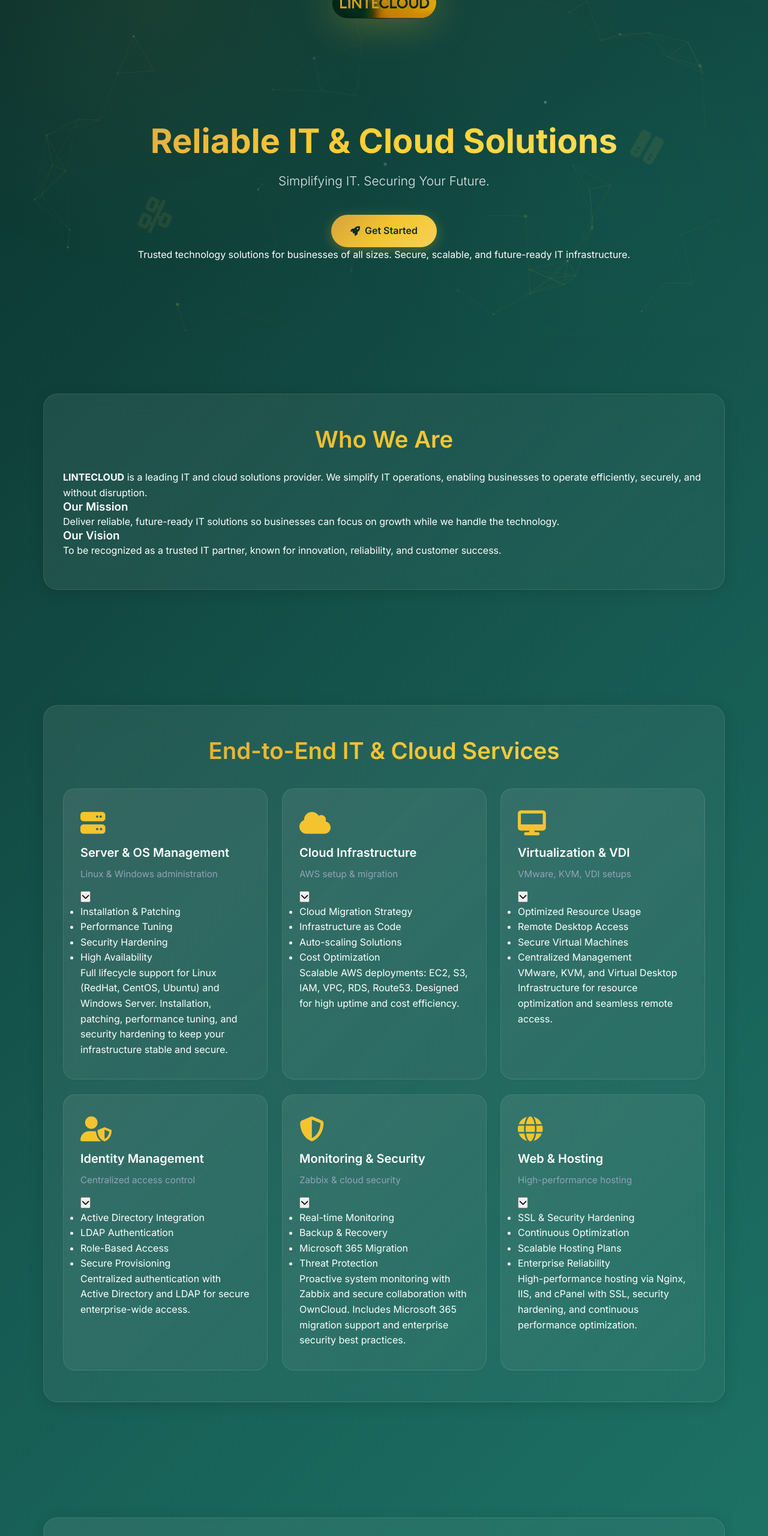
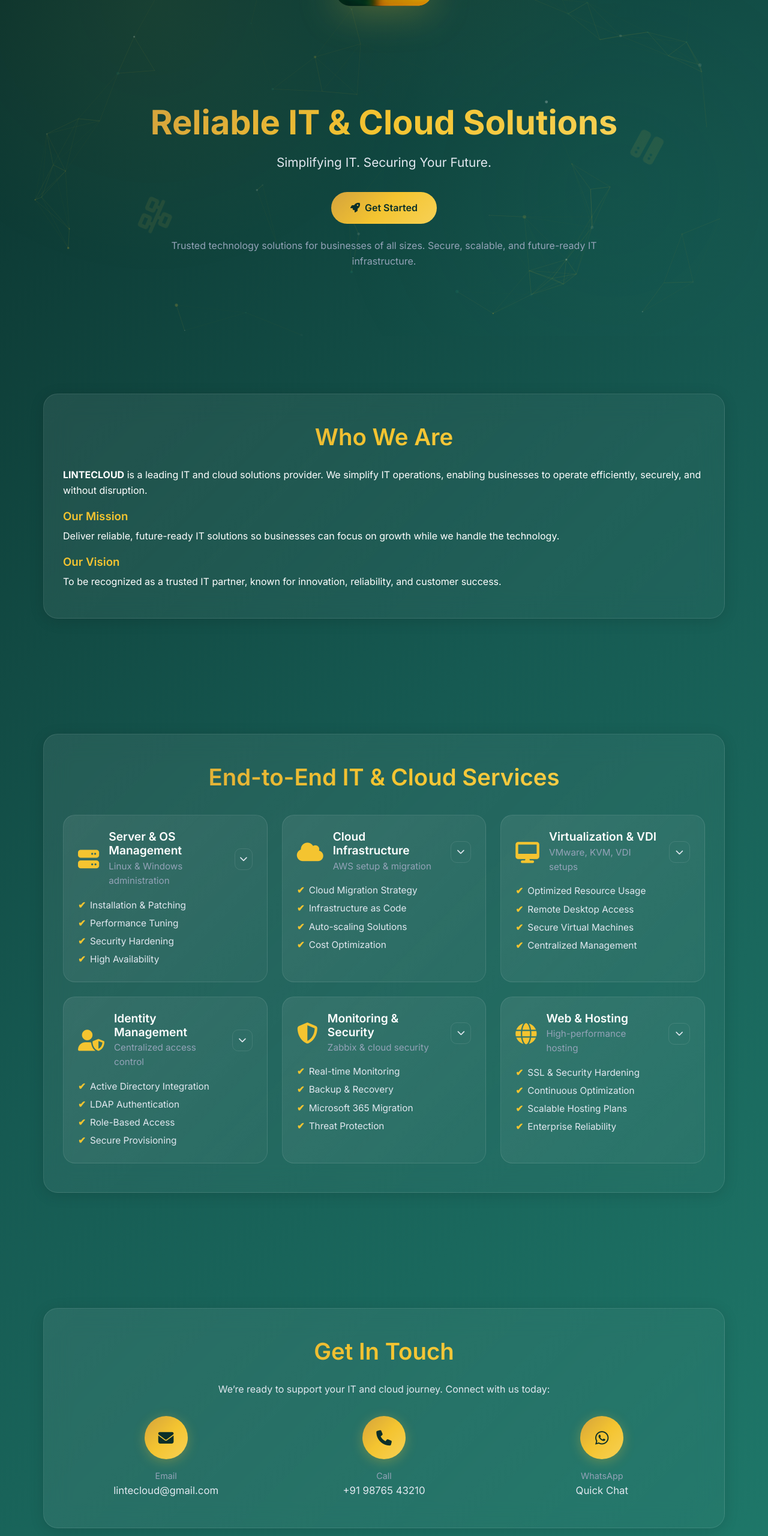
Before and after one commit to lintecloud/Lintecloud.github.io, a plain HTML site: page index.html in a window 1280 px wide. Shown: the part 240-2800 px from the top of the page at 60% size. Drawn offline with nearby package versions, Linux system fonts and the light colour scheme.

Commit message:
Update style.css

```diff
--- a/style.css
+++ b/style.css
@@ -1,198 +1,573 @@
-/* ========== Root variables (unchanged colors) ========== */
-:root{
+/* ==========================================================
+   Global Variables
+   ========================================================== */
+:root {
   --primary-dark: #0a2f2a;
   --primary-mid: #165a52;
   --primary-light: #1f7a6b;
+
   --accent-gold: #f4c430;
   --accent-gold-light: #f7d156;
   --accent-gold-dark: #d4a33d;
+
   --text-primary: #fff;
   --text-secondary: #e2e8f0;
   --text-muted: #94a3b8;
+
   --glass-bg: rgba(255, 255, 255, 0.05);
   --glass-border: rgba(255, 255, 255, 0.1);
-  --shadow-soft: 0 4px 24px rgba(0,0,0,0.12);
-  --shadow-strong: 0 8px 40px rgba(0,0,0,0.24);
-  --gradient-primary: linear-gradient(135deg,var(--primary-dark) 0%,var(--primary-mid) 50%,var(--primary-light) 100%);
-  --gradient-gold: linear-gradient(135deg,var(--accent-gold-dark) 0%,var(--accent-gold) 50%,var(--accent-gold-light) 100%);
-  --gradient-glass: linear-gradient(135deg,rgba(255,255,255,0.08) 0%,rgba(255,255,255,0.03) 100%);
+
+  --shadow-soft: 0 4px 24px rgba(0, 0, 0, 0.12);
+  --shadow-strong: 0 8px 40px rgba(0, 0, 0, 0.24);
+
+  --gradient-primary: linear-gradient(
+    135deg,
+    var(--primary-dark),
+    var(--primary-mid) 50%,
+    var(--primary-light)
+  );
+  --gradient-gold: linear-gradient(
+    135deg,
+    var(--accent-gold-dark),
+    var(--accent-gold) 50%,
+    var(--accent-gold-light)
+  );
+  --gradient-glass: linear-gradient(
+    135deg,
+    rgba(255, 255, 255, 0.08),
+    rgba(255, 255, 255, 0.03)
+  );
 }
 
-/* ========== Reset & base ========== */
-*{margin:0;padding:0;box-sizing:border-box;}
-html{scroll-behavior:smooth;}
-/* FIX: prevent horizontal scroll on small devices */
-html,body{max-width:100%;overflow-x:hidden;}
-body{
-  font-family:'Inter',sans-serif;
-  background:var(--gradient-primary);
-  color:var(--text-primary);
-  line-height:1.6;
-  min-height:100vh;
-  position:relative;
+/* ==========================================================
+   Base & Typography
+   ========================================================== */
+* {
+  margin: 0;
+  padding: 0;
+  box-sizing: border-box;
 }
 
-/* Background radial overlays (kept) */
-body::before{
-  content:'';
-  position:fixed;
-  top:0;left:0;right:0;bottom:0;
-  background:radial-gradient(circle at 20% 30%,rgba(244,196,48,0.05) 0%,transparent 40%),
-             radial-gradient(circle at 80% 70%,rgba(31,122,107,0.08) 0%,transparent 40%),
-             radial-gradient(circle at 60% 20%,rgba(244,196,48,0.03) 0%,transparent 30%);
-  z-index:-2;
+html {
+  scroll-behavior: smooth;
 }
 
-/* Typography */
-h1,h2,h3,h4{font-weight:600;line-height:1.2;}
-h2{font-size:2.4rem;margin-bottom:1.75rem;background:var(--gradient-gold);-webkit-background-clip:text;-webkit-text-fill-color:transparent;text-align:center;}
-
-/* Floating Elements */
-/* Keep icons but use low opacity & GPU friendly transform animation */
-.floating-element{
-  position:fixed;
-  opacity:0.08;
-  font-size:3rem;
-  color:var(--accent-gold);
-  z-index:-1;
-  user-select:none;
-  pointer-events:none;
-  will-change:transform;
-  transform-origin:center;
-  transition:opacity 0.3s linear;
-}
-.floating-1{top:14%;left:8%;animation:floatSlow 18s ease-in-out infinite;}
-.floating-2{top:58%;right:14%;animation:floatSlow 20s ease-in-out infinite;}
-.floating-3{bottom:18%;left:18%;animation:floatSlow 22s ease-in-out infinite;}
-@keyframes floatSlow{
-  0%{transform:translateY(0) rotate(0deg);}
-  33%{transform:translateY(-18px) rotate(120deg);}
-  66%{transform:translateY(10px) rotate(240deg);}
-  100%{transform:translateY(0) rotate(360deg);}
-}
-/* Reduce motion for users who prefer it */
-@media (prefers-reduced-motion: reduce){
-  .floating-element{animation: none !important; transform:none !important; opacity:0.06;}
+html, body {
+  max-width: 100%;
+  overflow-x: hidden;
 }
 
-/* Header */
-header{
-  position:fixed;top:0;left:0;right:0;height:70px;
-  background:rgba(10,47,42,0.85);
-  backdrop-filter:blur(20px);
-  border-bottom:1px solid var(--glass-border);
-  z-index:1000;
-  display:flex;align-items:center;justify-content:space-between;padding:0 2rem;
-  transition:all 0.3s ease;
-}
-header.scrolled{background:rgba(10,47,42,0.95);box-shadow:var(--shadow-soft);}
-.logo-text{font-size:1.4rem;font-weight:700;letter-spacing:3px;background:var(--gradient-gold);-webkit-background-clip:text;-webkit-text-fill-color:transparent;}
-.menu-toggle{display:none;font-size:1.5rem;color:var(--accent-gold);cursor:pointer;padding:8px;border-radius:8px;background:none;border:none;transition:all 0.3s;}
-.menu-toggle:hover,.menu-toggle:focus{background:var(--glass-bg);transform:scale(1.05);outline:none;}
-nav{display:flex;gap:2rem;}
-nav a{color:var(--text-secondary);font-weight:500;font-size:0.95rem;text-decoration:none;padding:8px 16px;border-radius:8px;position:relative;transition:all 0.25s;}
-nav a::before{content:'';position:absolute;bottom:0;left:50%;width:0;height:2px;background:var(--gradient-gold);transition:all 0.25s;transform:translateX(-50%);}
-nav a:hover,nav a:focus-visible{color:var(--accent-gold);background:var(--glass-bg);}
-nav a:hover::before,nav a:focus-visible::before{width:100%;}
-
-/* Hero */
-#hero{min-height:100vh;display:flex;flex-direction:column;align-items:center;justify-content:center;position:relative;padding:0 2rem;text-align:center;color:var(--text-primary);overflow:hidden;}
-#particles-js{position:absolute;top:0;left:0;width:100%;height:100%;z-index:1;pointer-events:none;}
-.hero-content{z-index:2;position:relative;max-width:1100px;padding:6rem 1rem;}
-.hero-logo{width:280px;height:auto;margin-bottom:2rem;filter:drop-shadow(0 8px 32px rgba(244,196,48,0.3));animation:heroFloat 6s ease-in-out infinite;will-change:transform;}
-@keyframes heroFloat{0%,100%{transform:translateY(0);}50%{transform:translateY(-8px);}}
-.hero-title{font-size:3.5rem;font-weight:700;margin-bottom:1rem;background:var(--gradient-gold);-webkit-background-clip:text;-webkit-text-fill-color:transparent;animation:titleGlow 8s ease-in-out infinite;user-select:none;}
-@keyframes titleGlow{0%,100%{filter:brightness(1);}50%{filter:brightness(1.15);}}
-.hero-subtitle{font-size:1.3rem;color:var(--text-secondary);max-width:600px;margin:0 auto 2.5rem;font-weight:300;user-select:none;}
-.cta-button{display:inline-flex;align-items:center;gap:0.5rem;padding:14px 32px;background:var(--gradient-gold);color:var(--primary-dark);font-weight:600;border-radius:50px;text-decoration:none;transition:all 0.25s;box-shadow:0 4px 20px rgba(244,196,48,0.3);user-select:none;}
-.cta-button:hover,.cta-button:focus{transform:translateY(-2px);box-shadow:0 8px 30px rgba(244,196,48,0.4);color:var(--primary-dark);outline:none;}
-
-/* Sections */
-section{padding:6rem 2rem;max-width:1200px;margin:0 auto;}
-.section-container{background:var(--gradient-glass);border-radius:24px;padding:3.25rem 2rem;border:1px solid var(--glass-border);box-shadow:var(--shadow-soft);backdrop-filter:blur(20px);}
-.about-text{font-size:1.05rem;line-height:1.8;color:var(--text-secondary);max-width:800px;margin:0 auto;}
-.about-text strong{color:var(--accent-gold);font-weight:600;}
-.about-text+.about-text{margin-top:1.25rem;}
-
-/* Services Grid - responsive-friendly (min width reduced) */
-.services-grid{display:grid;grid-template-columns:repeat(auto-fit,minmax(280px,1fr));gap:1.5rem;margin-top:2.5rem;}
-.service-card{background:var(--gradient-glass);border:1px solid var(--glass-border);border-radius:20px;padding:2.25rem 1.75rem;cursor:pointer;transition:transform 0.35s ease, box-shadow 0.35s ease;position:relative;overflow:hidden;color:var(--text-primary);will-change:transform,opacity;}
-.service-card::before{content:'';position:absolute;top:0;left:-100%;width:100%;height:100%;background:linear-gradient(90deg,transparent,rgba(244,196,48,0.05),transparent);transition:left 0.6s ease;}
-.service-card:hover{transform:translateY(-6px);box-shadow:var(--shadow-strong);border-color:rgba(244,196,48,0.3);}
-.service-card:hover::before{left:100%;}
-.service-icon{font-size:2.6rem;color:var(--accent-gold);margin-bottom:1rem;display:block;transition:transform 0.25s ease;user-select:none;}
-.service-card:hover .service-icon{transform:scale(1.08);filter:drop-shadow(0 0 12px rgba(244,196,48,0.4));}
-.service-title{font-size:1.25rem;margin-bottom:0.75rem;color:var(--text-primary);}
-.service-preview{color:var(--text-muted);font-size:0.95rem;margin-bottom:0.75rem;}
-.service-detail{color:var(--text-secondary);font-size:0.95rem;line-height:1.6;max-height:0;overflow:hidden;transition:max-height 0.35s ease,opacity 0.35s ease;margin-top:0;opacity:0;}
-.service-card.active .service-detail{max-height:240px;opacity:1;margin-top:1rem;}
-
-/* Contact */
-.contact-subtitle{font-size:1.1rem;color:var(--text-secondary);margin-bottom:2rem;text-align:center;}
-.contact-methods{display:flex;justify-content:center;gap:2rem;flex-wrap:wrap;}
-.contact-item{display:flex;flex-direction:column;align-items:center;gap:1rem;min-width:180px;}
-.contact-icon{width:72px;height:72px;background:var(--gradient-gold);border-radius:50%;display:flex;align-items:center;justify-content:center;font-size:1.6rem;color:var(--primary-dark);transition:all 0.25s ease;box-shadow:0 4px 20px rgba(244,196,48,0.3);text-decoration:none;user-select:none;}
-.contact-icon:hover,.contact-icon:focus{transform:translateY(-4px) scale(1.03);box-shadow:0 8px 32px rgba(244,196,48,0.35);outline:none;}
-.contact-text{text-align:center;}
-.contact-label{font-size:0.9rem;color:var(--text-muted);margin-bottom:0.25rem;}
-.contact-value{font-size:1.05rem;color:var(--text-primary);font-weight:500;}
-.contact-value a{color:inherit;text-decoration:none;transition:color 0.25s ease;}
-.contact-value a:hover,.contact-value a:focus{color:var(--accent-gold);outline:none;}
-
-/* Back to Top */
-#backToTop{position:fixed;bottom:2rem;right:2rem;width:56px;height:56px;background:var(--gradient-gold);color:var(--primary-dark);border:none;border-radius:50%;font-size:1.2rem;cursor:pointer;opacity:0;visibility:hidden;transition:all 0.3s ease;box-shadow:0 4px 20px rgba(244,196,48,0.3);z-index:1000;}
-#backToTop.visible{opacity:1;visibility:visible;}
-#backToTop:hover,#backToTop:focus{transform:translateY(-4px);box-shadow:0 8px 32px rgba(244,196,48,0.5);outline:none;}
-
-/* Footer */
-footer{background:rgba(10,47,42,0.3);padding:2rem;text-align:center;border-top:1px solid var(--glass-border);margin-top:3rem;}
-footer p{color:var(--text-muted);font-size:0.9rem;user-select:none;}
-.footer-tagline{margin-top:0.5rem;font-style:italic;}
-
-/* Fade-in */
-.fade-in{opacity:0;transform:translateY(24px);transition:all 0.72s ease;}
-.fade-in.visible{opacity:1;transform:translateY(0);}
-
-/* Service card reveal (CSS stagger) */
-.service-card{opacity:0;transform:translateY(20px);}
-.service-card.visible{opacity:1;transform:translateY(0);}
-.service-card:nth-child(1){transition-delay:0.05s;}
-.service-card:nth-child(2){transition-delay:0.12s;}
-.service-card:nth-child(3){transition-delay:0.18s;}
-.service-card:nth-child(4){transition-delay:0.24s;}
-.service-card:nth-child(5){transition-delay:0.30s;}
-.service-card:nth-child(6){transition-delay:0.36s;}
-
-/* Responsive tweaks */
-@media (max-width: 1024px){
-  .hero-logo{width:220px;}
-  .hero-title{font-size:2.8rem;}
-  section{padding:4.5rem 1.5rem;}
-}
-@media (max-width: 768px){
-  .menu-toggle{display:block;}
-  nav{position:fixed;top:0;right:-100%;height:100vh;width:280px;background:rgba(10,47,42,0.95);backdrop-filter:blur(12px);flex-direction:column;align-items:flex-start;padding:6rem 1.5rem 2rem;gap:1rem;transition:right 0.35s cubic-bezier(.4,0,.2,1);border-left:1px solid var(--glass-border);z-index:1500;}
-  nav.active{right:0;}
-  nav a{width:100%;padding:1rem;font-size:1.05rem;border-radius:12px;border:1px solid transparent;}
-  nav a:hover,nav a:focus-visible{background:var(--glass-bg);border-color:var(--accent-gold);}
-  .hero-logo{width:200px;}
-  .hero-title{font-size:2.4rem;}
-  .hero-subtitle{font-size:1rem;max-width:420px;}
-  /* lighter blur on phones for performance */
-  header, nav, .section-container {backdrop-filter: blur(8px);}
-  /* floating elements less obtrusive */
-  .floating-element{opacity:0.06; font-size:2.4rem;}
+body {
+  font-family: 'Inter', sans-serif;
+  background: var(--gradient-primary);
+  color: var(--text-primary);
+  line-height: 1.6;
+  min-height: 100vh;
+  position: relative;
 }
 
-/* Small phones */
-@media (max-width: 480px){
-  .hero-logo{width:170px;}
-  .hero-title{font-size:2rem;}
-  .hero-subtitle{font-size:0.95rem;max-width:340px;}
-  .services-grid{grid-template-columns:1fr;}
-  section{padding:3rem 1rem;}
-  /* remove heavy filters for fastest rendering */
-  body::before{display:none;}
-  .section-container{padding:2rem;border-radius:16px;}
-  .floating-element{display:none;} /* hide to maximize performance on smallest devices */
+/* subtle background glow */
+body::before {
+  content: '';
+  position: fixed;
+  inset: 0;
+  background:
+    radial-gradient(circle at 20% 30%, rgba(244,196,48,.05) 0%, transparent 40%),
+    radial-gradient(circle at 80% 70%, rgba(31,122,107,.08) 0%, transparent 40%),
+    radial-gradient(circle at 60% 20%, rgba(244,196,48,.03) 0%, transparent 30%);
+  z-index: -2;
 }
+
+h1, h2, h3, h4 {
+  font-weight: 600;
+  line-height: 1.2;
+}
+
+h2 {
+  font-size: 2.4rem;
+  margin-bottom: 1.75rem;
+  background: var(--gradient-gold);
+  -webkit-background-clip: text;
+  -webkit-text-fill-color: transparent;
+  text-align: center;
+}
+
+h3 {
+  color: var(--accent-gold);
+  margin: 1.25rem 0 .5rem;
+}
+
+/* ==========================================================
+   Floating Background Icons
+   ========================================================== */
+.floating-element {
+  position: fixed;
+  opacity: .08;
+  font-size: 3rem;
+  color: var(--accent-gold);
+  z-index: -1;
+  pointer-events: none;
+  will-change: transform;
+}
+
+.floating-1 { top: 14%; left: 8%; animation: floatSlow 18s ease-in-out infinite; }
+.floating-2 { top: 58%; right: 14%; animation: floatSlow 20s ease-in-out infinite; }
+.floating-3 { bottom: 18%; left: 18%; animation: floatSlow 22s ease-in-out infinite; }
+
+@keyframes floatSlow {
+  0%   { transform: translateY(0) rotate(0); }
+  33%  { transform: translateY(-18px) rotate(120deg); }
+  66%  { transform: translateY(10px) rotate(240deg); }
+  100% { transform: translateY(0) rotate(360deg); }
+}
+
+/* ==========================================================
+   Header & Navigation
+   ========================================================== */
+header {
+  position: fixed;
+  inset: 0 0 auto 0;
+  height: 70px;
+  background: rgba(10,47,42,.85);
+  backdrop-filter: blur(20px);
+  border-bottom: 1px solid var(--glass-border);
+  z-index: 1000;
+  display: flex;
+  align-items: center;
+  justify-content: space-between;
+  padding: 0 2rem;
+  transition: all .3s;
+}
+
+header.scrolled {
+  background: rgba(10,47,42,.95);
+  box-shadow: var(--shadow-soft);
+}
+
+.logo-text {
+  font-size: 1.4rem;
+  font-weight: 700;
+  letter-spacing: 3px;
+  background: var(--gradient-gold);
+  -webkit-background-clip: text;
+  -webkit-text-fill-color: transparent;
+}
+
+.menu-toggle {
+  display: none;
+  font-size: 1.5rem;
+  color: var(--accent-gold);
+  background: none;
+  border: none;
+  cursor: pointer;
+}
+
+nav {
+  display: flex;
+  gap: 2rem;
+}
+
+nav a {
+  color: var(--text-secondary);
+  font-weight: 500;
+  font-size: .95rem;
+  text-decoration: none;
+  padding: 8px 16px;
+  border-radius: 8px;
+  transition: .25s;
+}
+
+nav a:hover {
+  color: var(--accent-gold);
+  background: var(--glass-bg);
+}
+
+/* ==========================================================
+   Hero Section
+   ========================================================== */
+#hero {
+  min-height: 100vh;
+  display: flex;
+  flex-direction: column;
+  align-items: center;
+  justify-content: center;
+  position: relative;
+  padding: 0 2rem;
+  text-align: center;
+}
+
+#particles-js {
+  position: absolute;
+  inset: 0;
+  z-index: 1;
+  pointer-events: none;
+}
+
+.hero-content {
+  z-index: 2;
+  max-width: 1100px;
+  padding: 6rem 1rem;
+}
+
+.hero-logo {
+  width: 260px;
+  margin-bottom: 2rem;
+  filter: drop-shadow(0 8px 32px rgba(244,196,48,.3));
+  animation: heroFloat 6s ease-in-out infinite;
+}
+
+@keyframes heroFloat {
+  0%, 100% { transform: translateY(0); }
+  50%      { transform: translateY(-8px); }
+}
+
+.hero-title {
+  font-size: 3.5rem;
+  font-weight: 700;
+  margin-bottom: 1rem;
+  background: var(--gradient-gold);
+  -webkit-background-clip: text;
+  -webkit-text-fill-color: transparent;
+}
+
+.hero-subtitle {
+  font-size: 1.3rem;
+  color: var(--text-secondary);
+  max-width: 600px;
+  margin: 0 auto 2rem;
+}
+
+.hero-trust {
+  font-size: 1rem;
+  color: var(--text-muted);
+  max-width: 720px;
+  margin: 1.5rem auto 0;
+}
+
+.cta-button {
+  display: inline-flex;
+  align-items: center;
+  gap: .5rem;
+  padding: 14px 32px;
+  background: var(--gradient-gold);
+  color: var(--primary-dark);
+  font-weight: 600;
+  border-radius: 50px;
+  text-decoration: none;
+  transition: .25s;
+}
+
+.cta-button:hover {
+  transform: translateY(-2px);
+}
+
+/* ==========================================================
+   Sections & Containers
+   ========================================================== */
+section {
+  padding: 6rem 2rem;
+  max-width: 1200px;
+  margin: 0 auto;
+}
+
+.section-container {
+  background: var(--gradient-glass);
+  border: 1px solid var(--glass-border);
+  border-radius: 24px;
+  padding: 3rem 2rem;
+  box-shadow: var(--shadow-soft);
+  backdrop-filter: blur(20px);
+}
+
+/* ==========================================================
+   Services Grid
+   ========================================================== */
+.services-grid {
+  display: grid;
+  grid-template-columns: repeat(auto-fit,minmax(280px,1fr));
+  gap: 1.5rem;
+  margin-top: 2.5rem;
+}
+
+.service-card {
+  background: var(--gradient-glass);
+  border: 1px solid var(--glass-border);
+  border-radius: 20px;
+  padding: 1.5rem;
+  transition: transform .35s, box-shadow .35s, border-color .35s;
+  position: relative;
+  opacity: 0;
+  transform: translateY(20px);
+}
+
+.service-card:hover {
+  transform: translateY(-6px);
+  box-shadow: var(--shadow-strong);
+  border-color: rgba(244,196,48,.3);
+}
+
+.service-head {
+  display: flex;
+  align-items: center;
+  gap: 1rem;
+}
+
+.service-icon {
+  font-size: 2.2rem;
+  color: var(--accent-gold);
+}
+
+.service-title-wrap {
+  flex: 1 1 auto;
+}
+
+.service-title {
+  margin: 0;
+  color: var(--text-primary);
+  font-size: 1.2rem;
+}
+
+.service-preview {
+  margin: .15rem 0 0;
+  color: var(--text-muted);
+  font-size: .95rem;
+}
+
+.service-toggle {
+  background: transparent;
+  border: 1px solid var(--glass-border);
+  color: var(--text-secondary);
+  width: 36px;
+  height: 36px;
+  border-radius: 10px;
+  display: inline-flex;
+  align-items: center;
+  justify-content: center;
+  cursor: pointer;
+  transition: .25s;
+}
+
+.service-toggle:hover {
+  color: var(--accent-gold);
+  border-color: rgba(244,196,48,.4);
+}
+
+/* bullet points */
+.service-points {
+  list-style: none;
+  margin: 1rem 0 0;
+  padding-left: 0;
+  display: grid;
+  row-gap: .35rem;
+}
+
+.service-points li {
+  position: relative;
+  padding-left: 1.25rem;
+  color: var(--text-secondary);
+  font-size: .96rem;
+}
+
+.service-points li::before {
+  content: '✔';
+  position: absolute;
+  left: 0;
+  top: 0;
+  color: var(--accent-gold);
+  font-weight: 700;
+}
+
+/* expandable description */
+.service-more {
+  max-height: 0;
+  overflow: hidden;
+  opacity: 0;
+  transition: max-height .35s ease, opacity .35s ease, margin-top .35s ease;
+  color: var(--text-secondary);
+}
+
+.service-card.expanded .service-more {
+  max-height: 260px;
+  opacity: 1;
+  margin-top: 1rem;
+}
+
+/* ==========================================================
+   Contact
+   ========================================================== */
+.contact-subtitle {
+  text-align: center;
+  margin-bottom: 2rem;
+  color: var(--text-secondary);
+}
+
+.contact-methods {
+  display: flex;
+  gap: 1.25rem;
+  flex-wrap: wrap;
+  justify-content: center;
+  align-items: stretch;
+}
+
+.contact-item {
+  flex: 1 1 260px;
+  min-width: 240px;
+  display: flex;
+  flex-direction: column;
+  align-items: center;
+  gap: 1rem;
+}
+
+.contact-icon {
+  width: 72px;
+  height: 72px;
+  background: var(--gradient-gold);
+  border-radius: 50%;
+  display: flex;
+  align-items: center;
+  justify-content: center;
+  font-size: 1.6rem;
+  color: var(--primary-dark);
+  box-shadow: 0 4px 20px rgba(244,196,48,.3);
+  text-decoration: none;
+  transition: .25s;
+}
+
+.contact-icon:hover {
+  transform: translateY(-4px);
+}
+
+.contact-text { text-align: center; }
+
+.contact-label {
+  font-size: .9rem;
+  color: var(--text-muted);
+}
+
+.contact-value {
+  font-size: 1.05rem;
+  font-weight: 500;
+}
+
+.brand-link {
+  color: var(--text-secondary);
+  text-decoration: none;
+}
+
+.brand-link:hover {
+  color: var(--accent-gold);
+}
+
+/* ==========================================================
+   Back to Top
+   ========================================================== */
+#backToTop {
+  position: fixed;
+  bottom: 2rem;
+  right: 2rem;
+  width: 56px;
+  height: 56px;
+  background: var(--gradient-gold);
+  color: var(--primary-dark);
+  border: none;
+  border-radius: 50%;
+  cursor: pointer;
+  opacity: 0;
+  visibility: hidden;
+  transition: .3s;
+  z-index: 1000;
+}
+
+#backToTop.visible {
+  opacity: 1;
+  visibility: visible;
+}
+
+/* ==========================================================
+   Footer
+   ========================================================== */
+footer {
+  background: rgba(10,47,42,.3);
+  padding: 2rem;
+  text-align: center;
+  border-top: 1px solid var(--glass-border);
+}
+
+footer p {
+  color: var(--text-muted);
+  font-size: .9rem;
+}
+
+.footer-tagline {
+  margin-top: .5rem;
+  font-style: italic;
+}
+
+/* ==========================================================
+   Scroll Animations
+   ========================================================== */
+.fade-in {
+  opacity: 0;
+  transform: translateY(24px);
+  transition: all .72s;
+}
+
+.fade-in.visible {
+  opacity: 1;
+  transform: translateY(0);
+}
+
+.service-card.visible {
+  opacity: 1;
+  transform: translateY(0);
+}
+
+.service-card:nth-child(1) { transition-delay: .05s; }
+.service-card:nth-child(2) { transition-delay: .12s; }
+.service-card:nth-child(3) { transition-delay: .18s; }
+.service-card:nth-child(4) { transition-delay: .24s; }
+.service-card:nth-child(5) { transition-delay: .30s; }
+.service-card:nth-child(6) { transition-delay: .36s; }
+
+/* ==========================================================
+   Responsive
+   ========================================================== */
+@media (max-width: 768px) {
+  .menu-toggle { display: block; }
+
+  nav {
+    position: fixed;
+    top: 0;
+    right: -100%;
+    height: 100vh;
+    width: 280px;
+    background: rgba(10,47,42,.95);
+    flex-direction: column;
+    align-items: flex-start;
+    padding: 6rem 1.5rem 2rem;
+    gap: 1rem;
+    transition: right .35s;
+    border-left: 1px solid var(--glass-border);
+    z-index: 1500;
+  }
+
+  nav.active { right: 0; }
+
+  nav a {
+    width: 100%;
+    padding: 1rem;
+    font-size: 1.05rem;
+    border-radius: 12px;
+  }
+
+  .hero-logo { width: 200px; }
+  .hero-title { font-size: 2.6rem; }
+}
+
+@media (max-width: 480px) {
+  .hero-logo { width: 160px; }
+  .hero-title { font-size: 2rem; }
+  .hero-subtitle { font-size: 1rem; }
+  .services-grid { grid-template-columns: 1fr; }
+  section { padding: 3rem 1rem; }
+}
```
